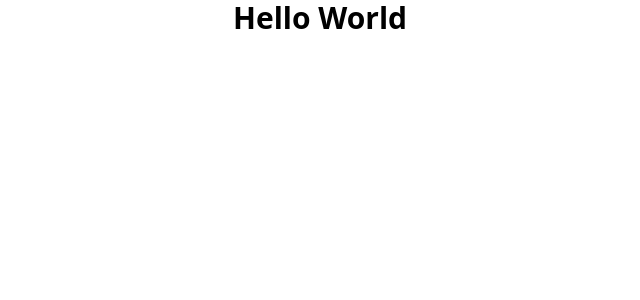
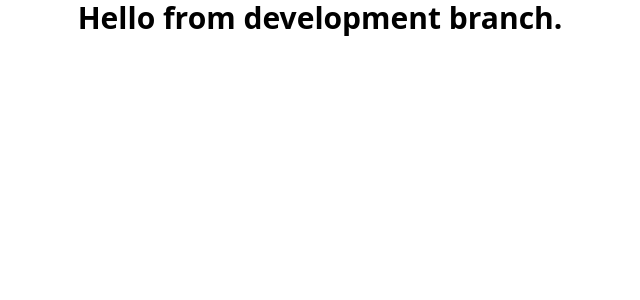
Before and after one commit to davidpetrea/portfolio-next, a Next.js app: page / in a window 1280 px wide. Shown: the top 300 px of the page, without its empty margins (320-960 px from the left). Built offline with nearby package versions, Linux system fonts and the light colour scheme.

Commit message:
Initial development commit.

```diff
--- a/pages/index.tsx
+++ b/pages/index.tsx
@@ -8,7 +8,7 @@
     <meta name='description' content='Web Portfolio built using Next.js.' />
     <link rel='icon' href='/favicon.ico' />
    </Head>
-   <h1 className='text-3xl font-bold text-red text-center'>Hello World</h1>
+   <h1 className='text-3xl font-bold text-red text-center'>Hello from development branch.</h1>
   </div>
  );
 }
```
